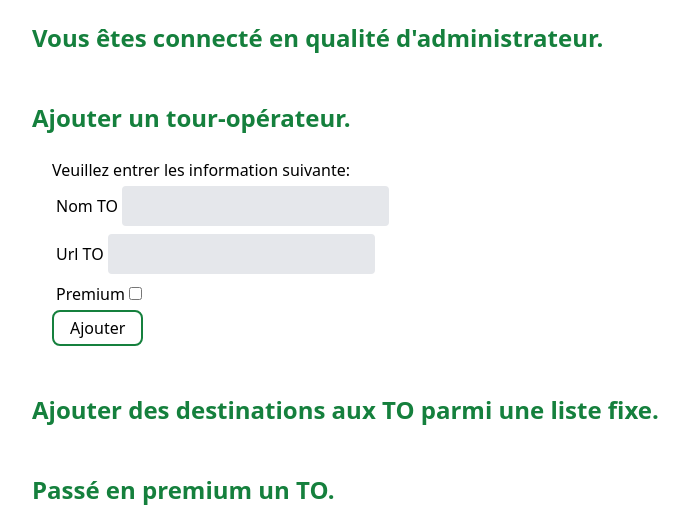
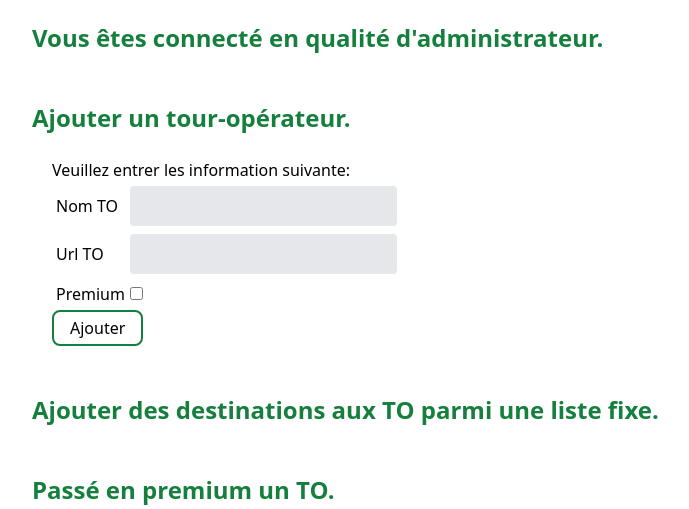
Before and after one commit to AxelCF/comparOperator, a PHP site: page /adm.php in a window 1280 px wide. Shown: the part 74-583 px from the top of the page, without its empty margins (64-753 px from the left). Run offline with PHP 8.4, Linux system fonts and the light colour scheme; data that the repository does not hold is empty; some libraries are stand-ins or nearby versions.

Commit message:
maj css line top

```diff
--- a/adm.php
+++ b/adm.php
@@ -14,15 +14,15 @@ $rltoperator = $manager->getAllOperator();
     <p>Veuillez entrer les information suivante:</p>
     <form action="./process/envoi_msg.php" method="POST">
             <div class="info">
-                <div class="p-1">
+                <div class="p-1 oui">
                     <label  for="nameTo">Nom TO</label>
                     <input type="text" name="nameTo" required class="bg-gray-200 appearance-none border-2 border-gray-200 rounded  py-2 px-4 text-gray-700 leading-tight focus:outline-none focus:bg-white focus:border-green-500" id="inline-full-name"><br />
                 </div>
-                <div class="p-1">
+                <div class="p-1 oui">
                     <label for="urlTo">Url TO</label>
                     <input type="text" name="urlTo" required class="bg-gray-200 appearance-none border-2 border-gray-200 rounded  py-2 px-4 text-gray-700 leading-tight focus:outline-none focus:bg-white focus:border-green-500" id="inline-full-name"><br />
                 </div>
-                <div class="p-1">
+                <div class="p-1 oui">
                     <label for="premium">Premium</label>
                     <input type="checkbox" name="premium" required class="focus:border-purple-500"><br/>
                 </div>
--- a/style.css
+++ b/style.css
@@ -8,3 +8,9 @@ a:hover{
     transition: 0.3s;
     border-radius: 20px;
 } */
+
+label{
+    display: inline-block;
+    width: 70px;
+    text-align: left;
+}
```
